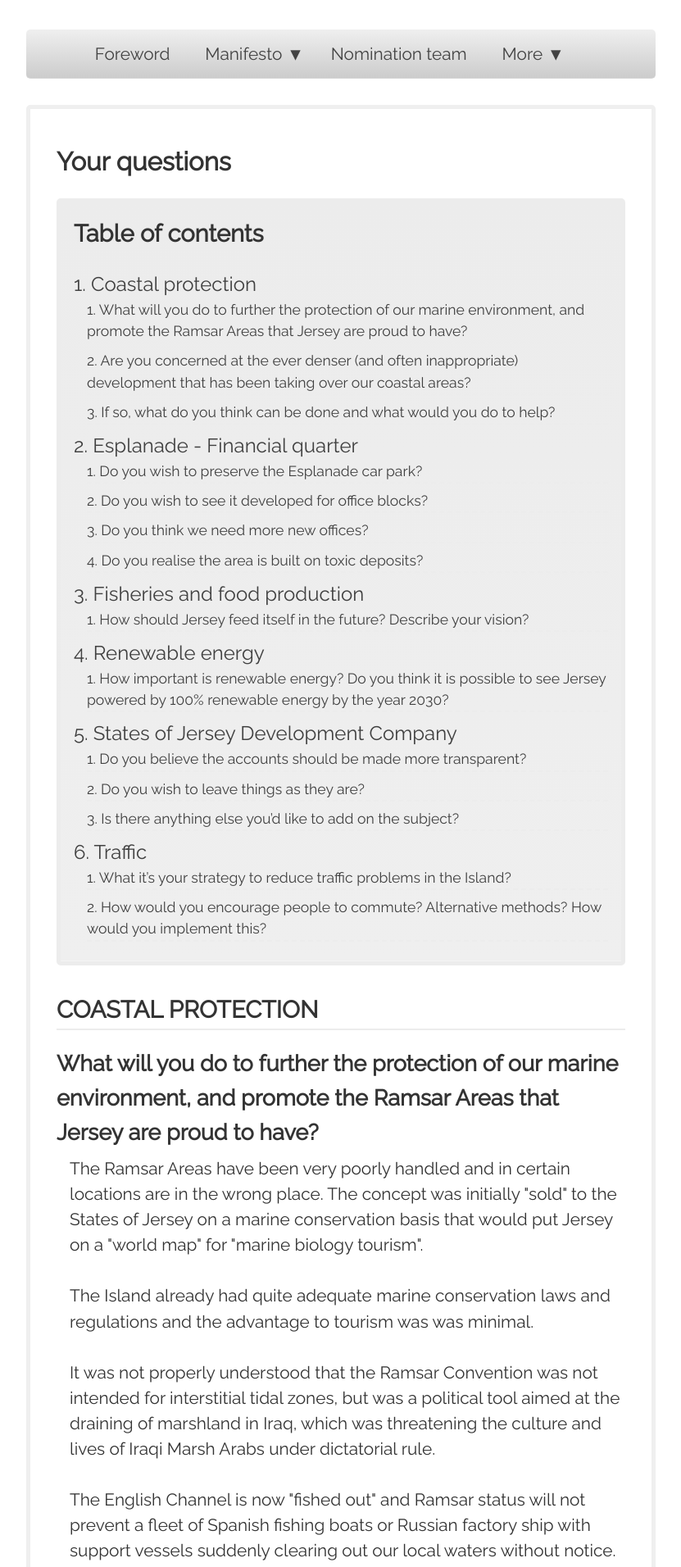
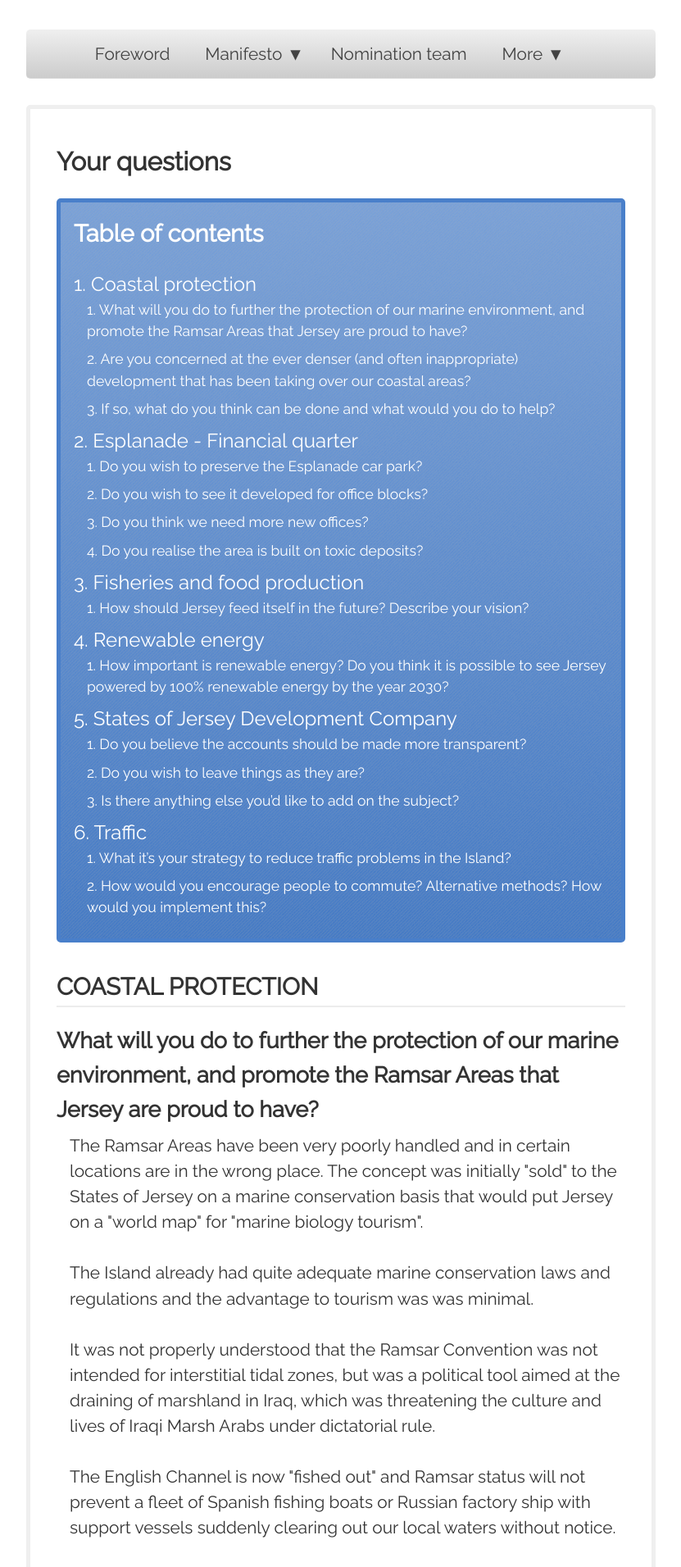
Before and after one commit to gdef/gdef.github.io, a Jekyll site: the page built from pages/questions.md, in a window 1280 px wide. Shown: the part 418-2330 px from the top of the page at 82% size, without its empty margins (224-1055 px from the left). Built offline with Jekyll 4.4.1, drawn with Linux system fonts in a browser that asks for light colours.

Commit message:
Texture to table of contents

```diff
--- a/_sass/_base.scss
+++ b/_sass/_base.scss
@@ -59,12 +59,12 @@ html {
             bottom: 2rem;
             right: 2rem;
             a {
-                color: black;
+                color: lighten($blue, 10);
                 font-size: 1.2rem;
                 width: 3rem;
                 height: 3rem;
                 @include border-radius(50%);
-                background-color: rgba(0, 0, 0, 0.2);
+                background-color: rgba(0, 0, 0, 0.1);
                 padding: 1.5rem;
             }
         }
@@ -86,9 +86,10 @@ html {
 
 .your-questions {
     #table-of-contents {
-        @include background(linear-gradient(#ececec, #efefef) left repeat);
+        color: white;
+        @include texture(180deg, lighten(#497FCA, 10), darken(#497FCA, 5), 2);
         @include border-radius(5px);
-        border: 5px solid #ececec;
+        border: 5px solid #497FCA;
         padding: 1rem;
         .topic {
             @include font-scale(1.5rem);
@@ -97,12 +98,11 @@ html {
         .q {
             @include font-scale(1.1rem);
             margin: 0 0 .5rem 1rem;
-            border-bottom: 2px dashed #ececec;
         }
         a {
-            color: darken(gray, 25%);
+            color: white;
             &:hover {
-                color: darken(gray, 5%);
+                color: darken(white, 5%);
             }
         }
     }
--- a/_sass/in/_mixins.scss
+++ b/_sass/in/_mixins.scss
@@ -23,3 +23,15 @@
   h5 { font-size: $s * 1.2; }
   h6 { font-size: $s * 1.1; }
 }
+
+@mixin texture($gradient-angle, $bg-color-1, $bg-color-2, $texture-number) {
+  // gradient angle, gradient color 1, gradient color 2, texture-number
+  $texture-list:
+    "white-wall.png"
+    "diagonal-noise.png"
+    "brilliant.png";
+
+  @include background(url("/images/textures/#{nth($texture-list, $texture-number)}"),
+    linear-gradient($gradient-angle, $bg-color-1, $bg-color-2),
+    center no-repeat $bg-color-1 scroll);
+}
```
Also changed, not shown: images/signature.svg (deleted), images/textures/brillant.png (added), images/textures/diagonal-noise.png (added).
